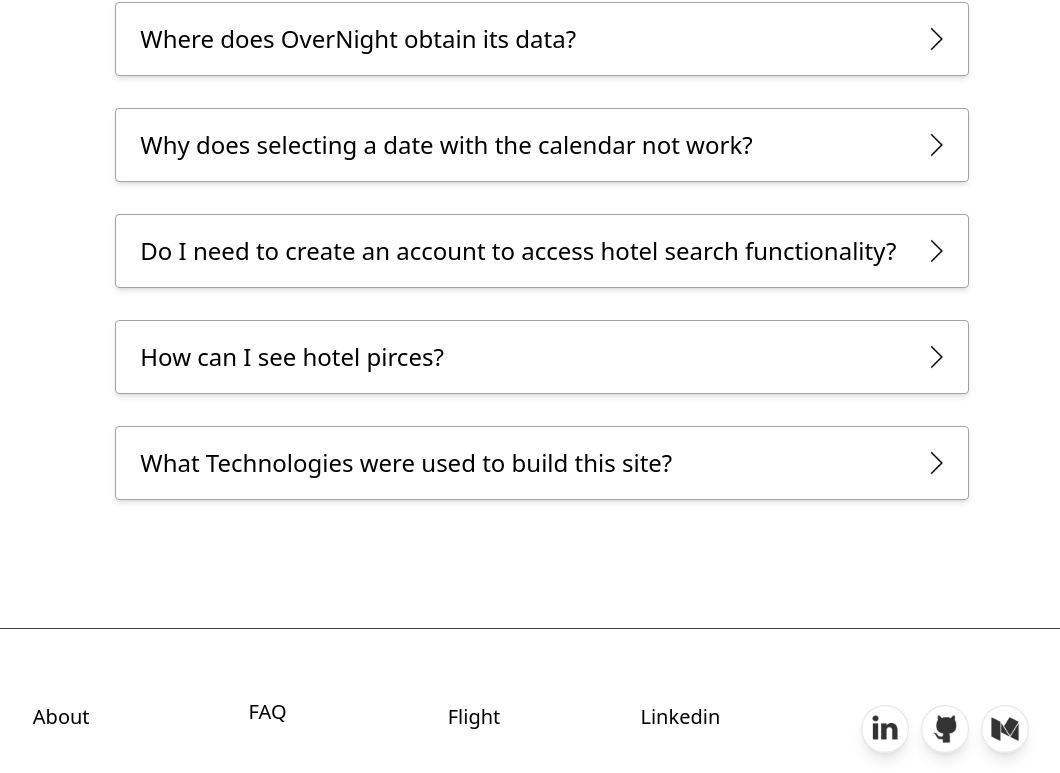
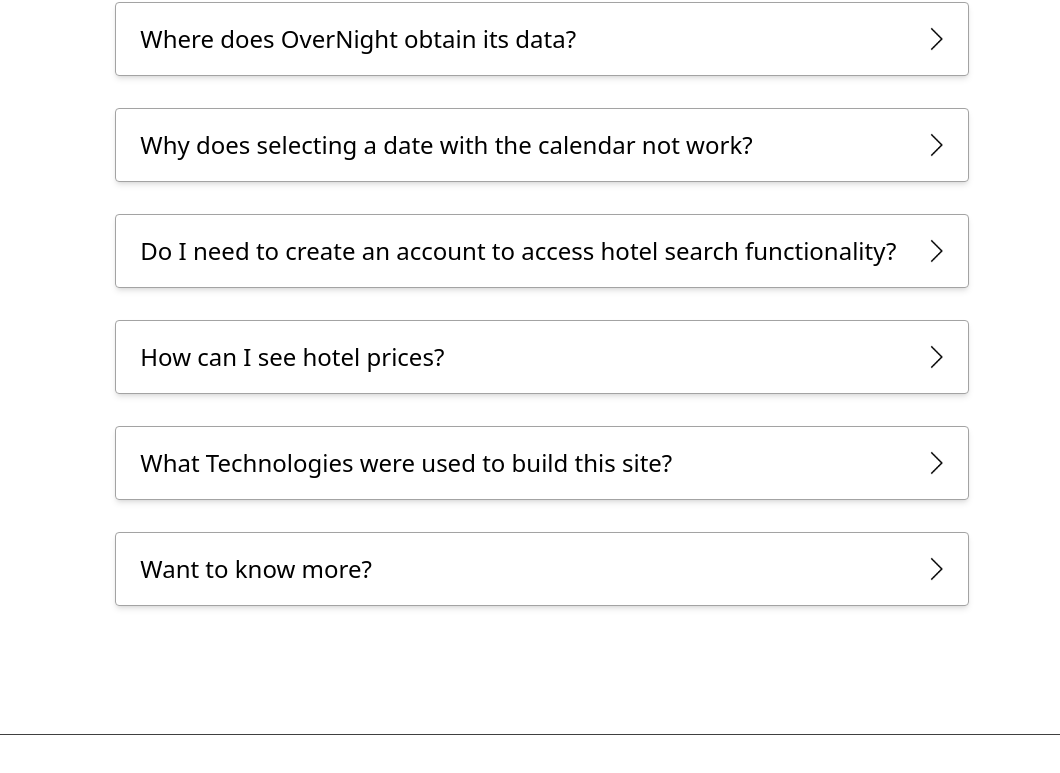
Before and after one commit to Reed-Broadhead/over_night, a React (Vite) app in the folder over_night/: page /FAQ in a window 1280 px wide. Shown: the part 526-1299 px from the top of the page, without its empty margins (98-1158 px from the left). Built offline with nearby package versions, Linux system fonts and the light colour scheme.

Commit message:
adds a question to FAQ and adds margin to questions

```diff
--- a/over_night/src/components/FAQ.tsx
+++ b/over_night/src/components/FAQ.tsx
@@ -13,8 +13,10 @@
     {question: "Where does OverNight obtain its data?", answer: "OverNight's data is sourced from HotelBeds, one of the largest hotel data suppliers."},
     {question: "Why does selecting a date with the calendar not work?", answer: "To properly access the calendar filter you need to first double click your arrival date and then single click your departure date."},
     {question: "Do I need to create an account to access hotel search functionality?", answer: "No, it is not necessary to create an account in order to browse hotel availability."},
-    {question: "How can I see hotel pirces?", answer: "In order to see hotel availability and pricing, you need to select a date range in the search bar."},
-    {question: "What Technologies were used to build this site?", answer: "OverNight was built using Typescript featuring React on the front-end and Express with Prisma on the back-end."}]
+    {question: "How can I see hotel prices?", answer: "In order to see hotel availability and pricing, you need to select a date range in the search bar."},
+    {question: "What Technologies were used to build this site?", answer: "OverNight was built using Typescript featuring React on the front-end and Express with Prisma on the back-end."},
+    {question: "Want to know more?", answer: "If you have any more questions, you can contact either Franco Lepe or Reed Broadhead.There contact information if avalible on the about us page."},
+]
 
 // state to will hold array that we use to see whick questions open
     const [clicked, setClicked] = useState<any>([])
@@ -49,7 +51,7 @@
                         <h1 className="text-xl ml-6 text-logos-blue"> / </h1>
                         <h1 className="text-xl mr-1 text-logos-blue"> / </h1>
 
-                        <p className="text-xl  text-gray-800  my-3 ">{el.answer}</p>
+                        <p className="text-xl  text-gray-800  ml-2 my-3 ">{el.answer}</p>
                     </div>
                     : null
                     }
```
